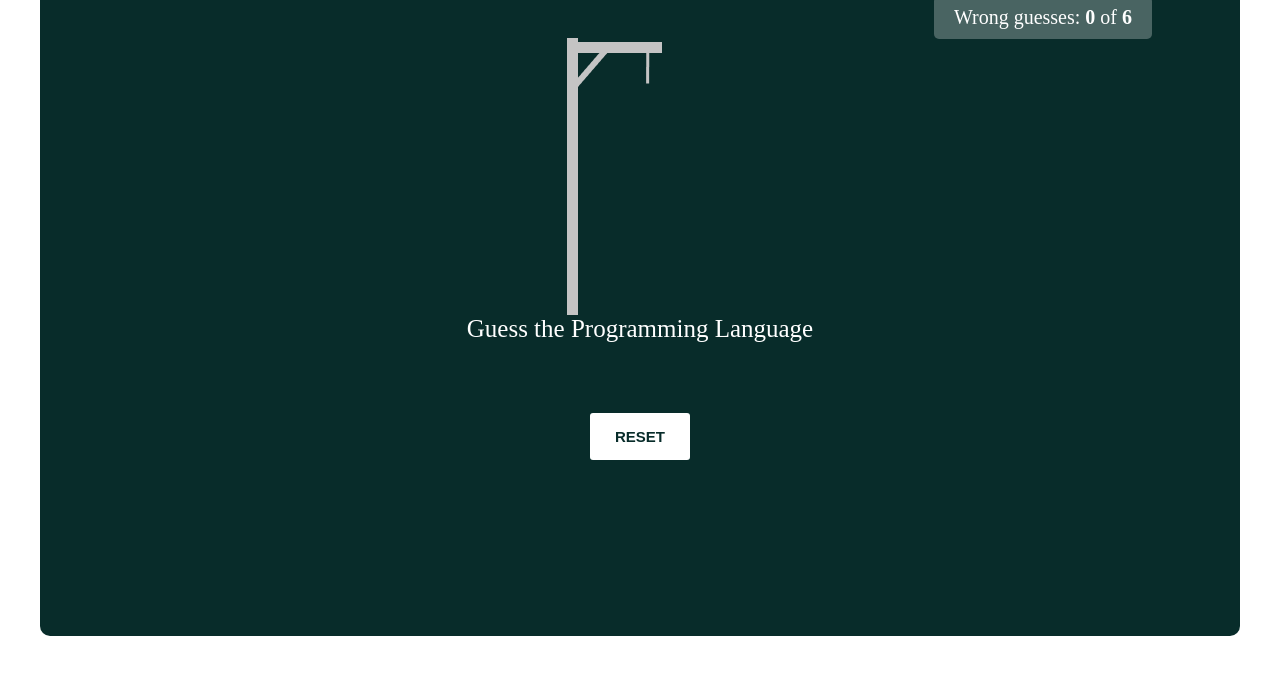
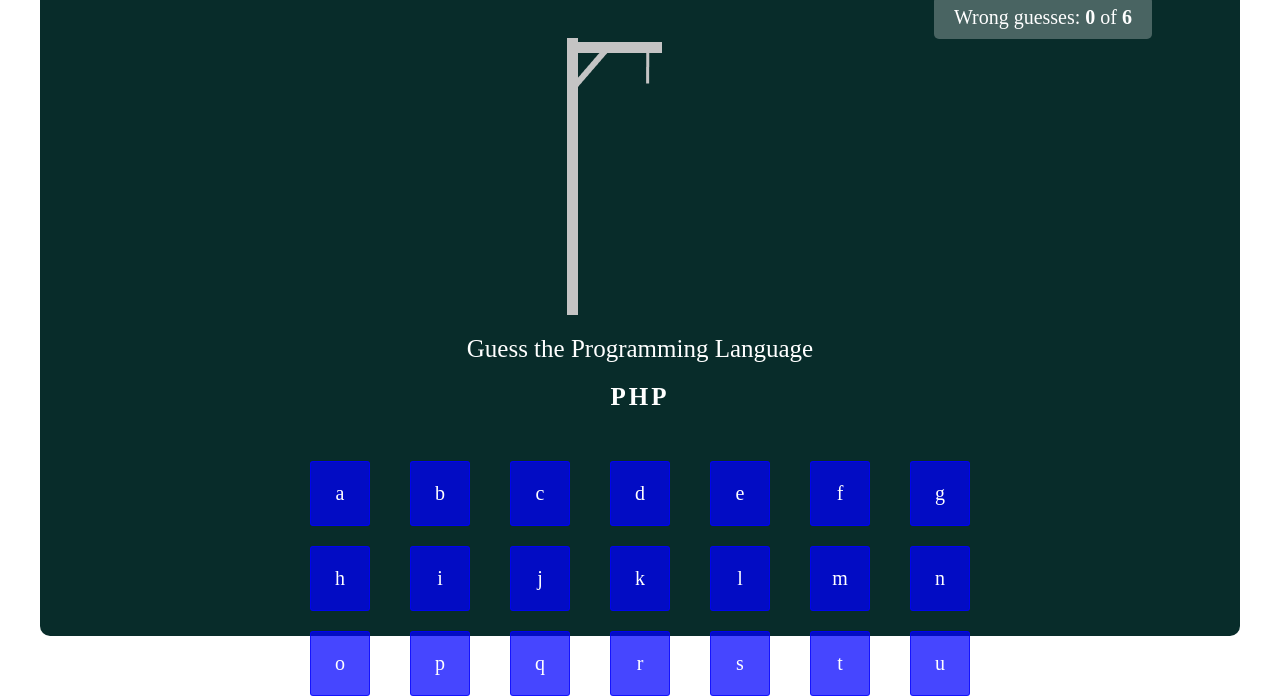
Before and after one commit to mateuszgielzecki/Hangman, a plain HTML site: page index.html in a window 1280 px wide. Shown: the part 124-822 px from the top of the page. Before the commit the page ends 800 px from the top, so only its background shows below. Drawn offline with Linux system fonts and the light colour scheme.

Commit message:
add js code

```diff
--- a/index.html
+++ b/index.html
@@ -24,10 +24,12 @@
     </section>
 
     <section class="keys">
-
+      <div class="keys-container"></div>
       <button type="reset" class="keys__btn">Reset</button>
     </section>
   </div>
+  <script src="script.js"></script>
 </body>
 
+
 </html>
--- a/script.js
+++ b/script.js
@@ -0,0 +1,17 @@
+const keysContainer = document.querySelector('.keys-container');
+const questionContainer = document.querySelector('.question');
+
+
+const alphabet = ['a', 'b', 'c', 'd', 'e', 'f', 'g', 'h', 'i', 'j', 'k', 'l', 'm', 'n', 'o', 'p', 'q', 'r', 's', 't', 'u', 'v', 'w', 'x', 'y', 'z',];
+
+const languagesArr = ['Python', 'Java', 'Ruby', 'JavaScript', 'Perl', 'Swift', 'Delphi', 'SQL', 'PHP'];
+
+let mistakeCounter = 0;
+
+alphabet.forEach(el => {
+    keysContainer.insertAdjacentHTML("beforeend", `<span class ='letter'> ${el}</span>`);
+});
+
+let randomNumber = Math.floor(Math.random() * 9);
+
+questionContainer.insertAdjacentHTML("beforeend", `<p class="question__answer">${languagesArr[randomNumber]}</p>`)
--- a/style.css
+++ b/style.css
@@ -49,7 +49,7 @@ body {
 
 .question__text,
 .question__answer {
-  /* margin-top: 2rem; */
+  margin-top: 2rem;
   font-size: 2.5rem;
   color: #fff;
 }
@@ -71,22 +71,38 @@ body {
   margin-top: 2rem;
 }
 
-.keys span {
+.keys-container {
+  display: flex;
+  justify-content: center;
+  flex-wrap: wrap;
+  padding: 2rem 20rem;
+}
+
+.letter {
+  width: 6rem;
+  margin: 1rem 2rem;
+  border-radius: 0.3rem;
+  padding: 2rem 2rem;
   font-size: 2rem;
-  padding: 2rem 2rem;
+  color: #fff;
+  cursor: pointer;
   background-color: #0000ffb9;
-  color: #fff;
-  border-radius: 0.3rem;
-  margin-right: 2rem;
-  cursor: pointer;
+  border: 1px solid #0000ffb9;
+  outline: none;
+}
+
+.letter:hover {
+  border: 1px solid #fff;
+}
+
+.letter:active {
+  transform: scale(1.1);
 }
 
 .keys__btn {
-  margin-top: 5rem;
   padding: 1.5rem 2.5rem;
   font-size: 1.5rem;
   border-radius: 0.3rem;
-  background-color: #fff;
   border: none;
   color: #082c2a;
   text-transform: uppercase;
@@ -100,3 +116,7 @@ body {
   border: 0.1rem solid #fff;
   color: #fff;
 }
+
+.keys__btn:active {
+  transform: scale(1.1);
+}
```
